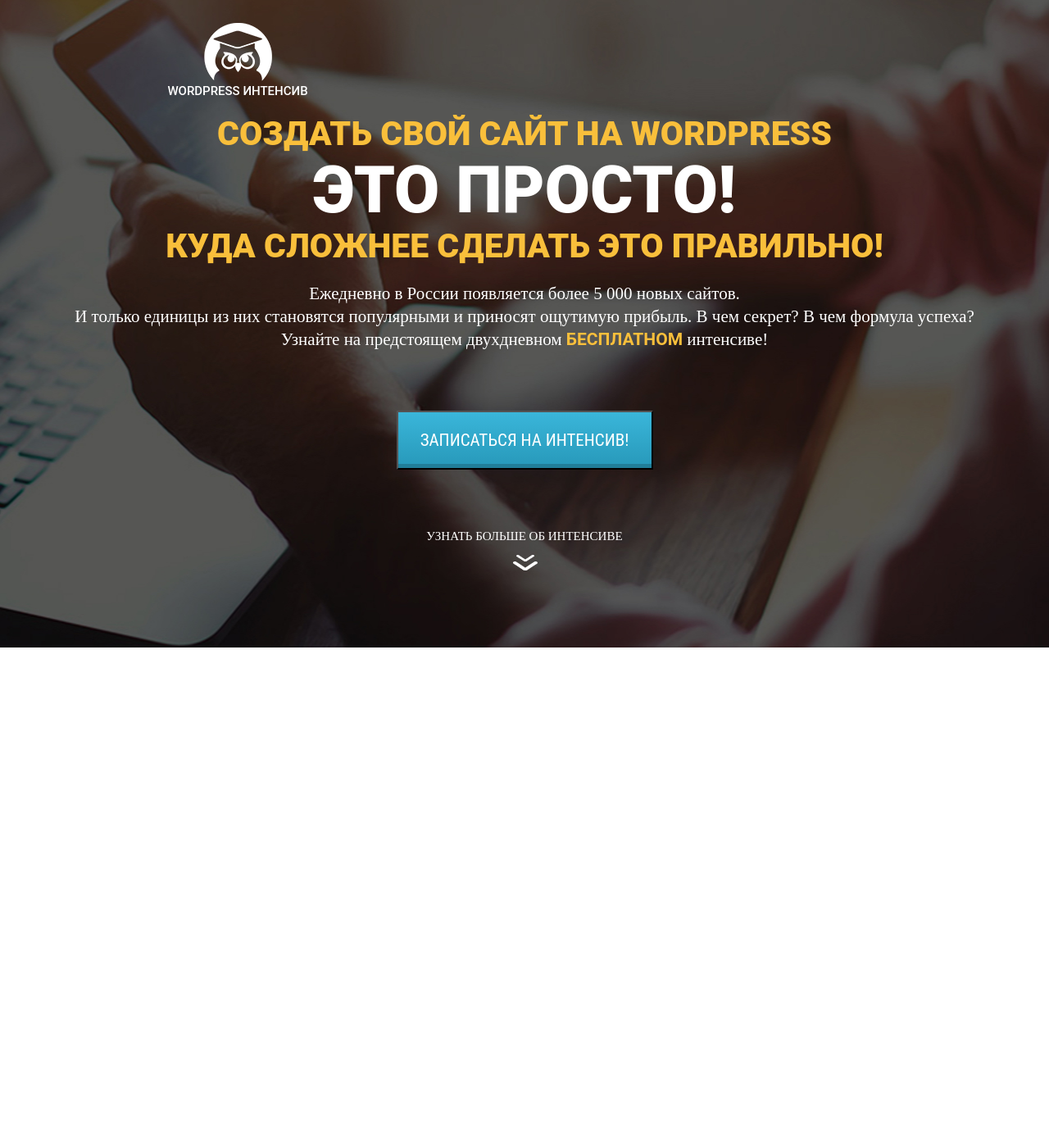
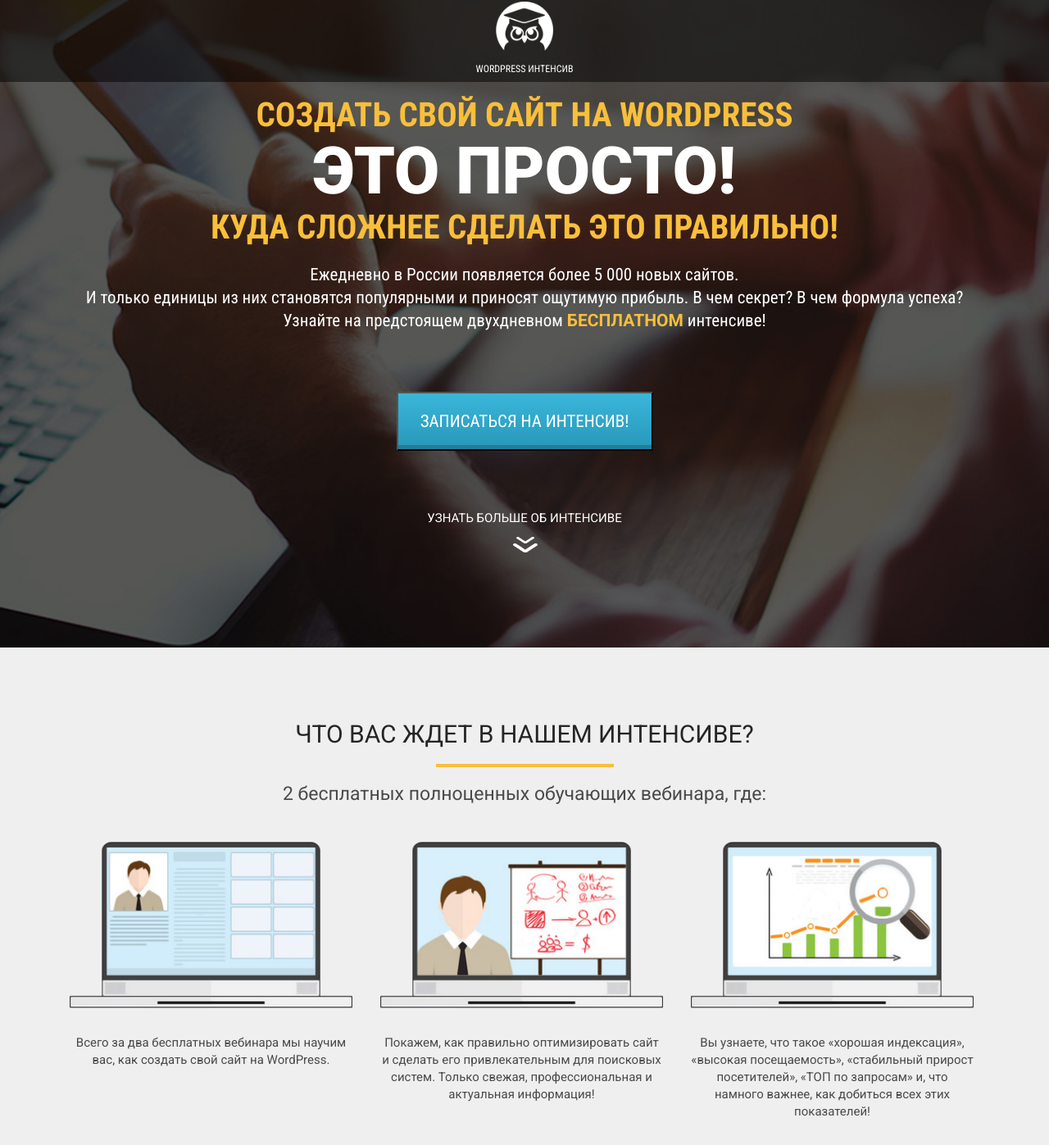
Before and after one commit to gennadiy-gaysha/Vania-HTML, a plain HTML site: page index.html in a window 1280 px wide. Shown: the part 10-1407 px from the top of the page at 82% size. Before the commit the page ends 800 px from the top, so only its background shows below. Drawn offline with Linux system fonts and the light colour scheme.

Commit message:
Finished lesson_18

```diff
--- a/css/index.css
+++ b/css/index.css
@@ -1,9 +1,14 @@
-@import "https://fonts.googleapis.com/css?family=Lato:400,700";
+@import url("https://fonts.googleapis.com/css2?family=Roboto+Condensed:wght@400;700&family=Roboto:wght@400;700;900&display=swap");
 
 * {
   margin: 0;
   padding: 0;
   box-sizing: border-box;
+}
+
+.top-dark-line {
+  height: 110px;
+  background-color: rgba(0, 0, 0, 0.5);
 }
 
 .container {
@@ -15,22 +20,25 @@
   height: 800px;
   background: url(../img/bg/main_bg.jpg) center/cover no-repeat;
   margin: 0 auto;
-  padding: 38px 0 61px 0;
+  padding: 0 0 61px 0;
 }
 
 .logo {
-  margin-right: 700px;
+  margin-bottom: 30px;
 }
 
 .logo .logo__img {
   display: block;
   margin: 0 auto;
+  margin-bottom: 10px;
+  padding-top: 12px;
+  width: 70px;
 }
 
 .logo__text {
-  font-family: "Roboto";
+  font-family: "Roboto Condensed", sans-serif;
   font-weight: 500;
-  font-size: 15px;
+  font-size: 12px;
   line-height: 24px;
   text-transform: uppercase;
   color: #fff;
@@ -38,7 +46,7 @@
 }
 
 .title {
-  font-family: "Roboto";
+  font-family: "Roboto Condensed", sans-serif;
   font-weight: 900;
   font-size: 41px;
   line-height: 41px;
@@ -52,7 +60,7 @@
 }
 
 .simple .title-big {
-  font-family: "Roboto";
+  font-family: "Roboto", sans-serif;
   font-weight: 900;
   font-size: 80px;
   line-height: 55px;
@@ -67,6 +75,7 @@
 }
 
 .promo .promo-text {
+  font-family: "Roboto Condensed", sans-serif;
   font-weight: 300;
   font-size: 21px;
   line-height: 28px;
@@ -84,7 +93,7 @@
 }
 
 .promo .promo-btn {
-  font-family: "Roboto Condensed";
+  font-family: "Roboto Condensed", sans-serif;
   font-size: 21px;
   font-weight: 400;
   color: #ffffff;
@@ -109,7 +118,7 @@
   text-transform: uppercase;
   color: white;
   font-weight: 400;
-  font-family: "Roboto - Thin";
+  font-family: "Roboto", sans-serif;
   font-size: 15px;
   text-align: center;
 }
@@ -119,3 +128,61 @@
   margin: 0 auto;
   margin-top: 13px;
 }
+
+.waiting {
+  height: 607px;
+  padding: 88px 0 75px 0;
+  background-color: #efefef;
+}
+
+.waiting .waiting-header {
+  color: #252525;
+  font-family: "Roboto", sans-serif;
+  font-weight: 400;
+  font-size: 30px;
+  text-align: center;
+  text-transform: uppercase;
+  margin: 0 0 19px 0;
+}
+
+.waiting .waiting-divider {
+  background-color: #f9bf3b;
+  width: 217px;
+  height: 4px;
+  margin: 0 auto;
+}
+
+.waiting .waiting-subheader {
+  color: #4a4a4a;
+  font-family: "Roboto", sans-serif;
+  font-weight: 400;
+  font-size: 23px;
+  text-align: center;
+  margin-top: 19px;
+}
+
+.waiting-wrapper {
+  margin-top: 45px;
+}
+
+.waiting .waiting-wrapper .waiting-item {
+  color: #4a4a4a;
+  font-family: "Roboto", sans-serif;
+  font-weight: 400;
+  font-size: 15px;
+  line-height: 21px;
+
+  width: 345px;
+  text-align: center;
+  display: inline-block;
+  vertical-align: top;
+  margin: 0 15px;
+}
+
+.waiting-img {
+  margin-bottom: 26px;
+}
+
+.waiting .waiting-wrapper .waiting-item .waiting-img {
+  width: 100%;
+}
--- a/index.html
+++ b/index.html
@@ -9,7 +9,7 @@
   </head>
   <body>
     <section class="promo">
-      <div class="container">
+      <div class="top-dark-line">
         <header id="header">
           <div class="logo">
             <img src="icons/logo.png" alt="logo" class="logo__img" />
@@ -17,6 +17,8 @@
           </div>
           <nav></nav>
         </header>
+      </div>
+      <div class="container">
         <h1 class="title">Создать свой сайт на WordPress</h1>
         <div class="simple">
           <h2 class="title-big">это просто!</h2>
@@ -36,5 +38,35 @@
         </div>
       </div>
     </section>
+    <section class="waiting">
+      <div class="container">
+        <h2 class="waiting-header">Что вас ждет в нашем интенсиве?</h2>
+        <div class="waiting-divider"></div>
+        <div class="waiting-subheader">2 бесплатных полноценных обучающих вебинара, где:</div>
+        <div class="waiting-wrapper">
+          <div class="waiting-item">
+            <img src="img/waiting_1.png" alt="pic_1" class="waiting-img" />
+            <div class="waiting-description">
+              Всего за два бесплатных вебинара мы научим вас, как создать свой сайт на WordPress.
+            </div>
+          </div>
+          <div class="waiting-item">
+            <img src="img/waiting_2.png" alt="pic_2" class="waiting-img" />
+            <div class="waiting-description">
+              Покажем, как правильно оптимизировать сайт и сделать его привлекательным для поисковых
+              систем. Только свежая, профессиональная и актуальная информация!
+            </div>
+          </div>
+          <div class="waiting-item">
+            <img src="img/waiting_3.png" alt="pic_3" class="waiting-img" />
+            <div class="waiting-description">
+              Вы узнаете, что такое «хорошая индексация», «высокая посещаемость», «стабильный
+              прирост посетителей», «ТОП по запросам» и, что намного важнее, как добиться всех этих
+              показателей!
+            </div>
+          </div>
+        </div>
+      </div>
+    </section>
   </body>
 </html>
```
Also changed, not shown: img/waiting_1.png (added), img/waiting_2.png (added), img/waiting_3.png (added).
